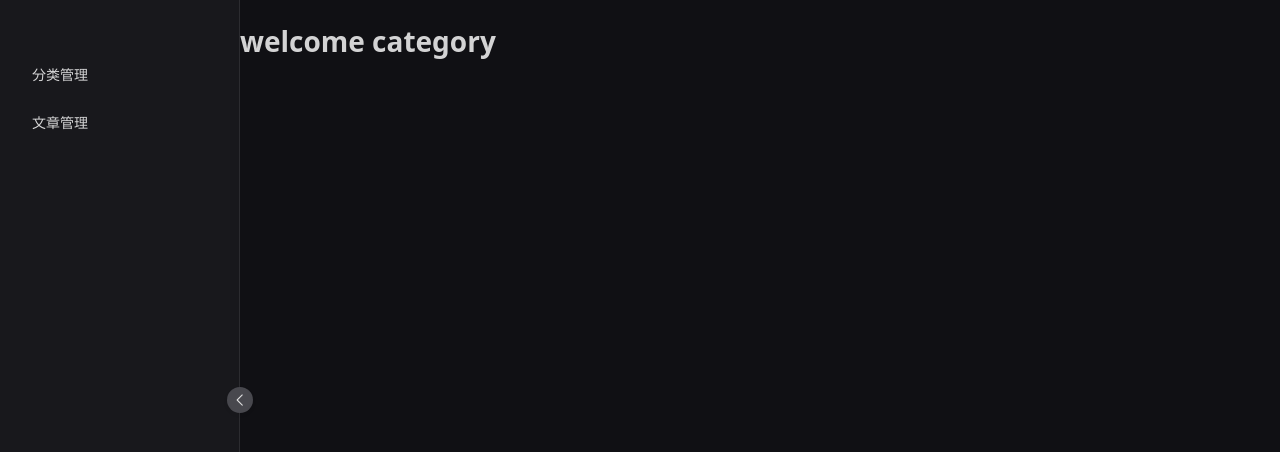
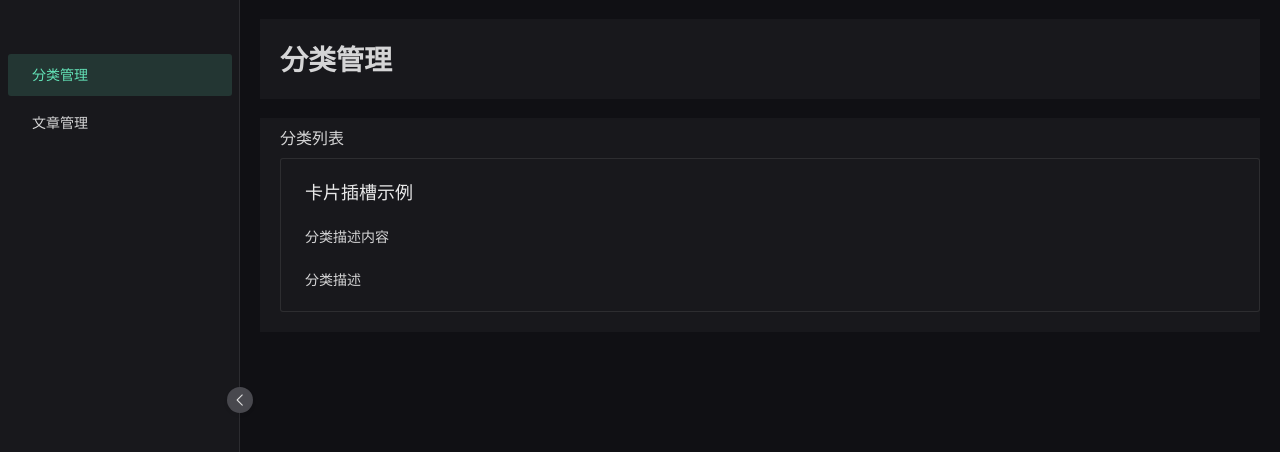
Before and after one commit to Chasers2021/super-blog, a Vue app: page /category in a window 1280 px wide. Shown: the top 452 px of the page. Built offline with nearby package versions, Linux system fonts and the light colour scheme; no server answers.

Commit message:
feat: 添加 axios

```diff
--- a/package.json
+++ b/package.json
@@ -10,6 +10,7 @@
     "lint": "eslint . --ext .vue,.js,.jsx,.cjs,.mjs,.ts,.tsx,.cts,.mts --fix --ignore-path .gitignore"
   },
   "dependencies": {
+    "axios": "^1.1.3",
     "highlight.js": "^11.6.0",
     "marked": "^4.1.1",
     "monaco-editor": "^0.34.0",
--- a/src/App.vue
+++ b/src/App.vue
@@ -1,9 +1,11 @@
 
 <template>
   <n-config-provider :theme="theme" class="config-provider">
-    <layout class="layout">
-      <router-view />
-    </layout>
+    <n-notification-provider>
+      <layout class="layout">
+        <router-view />
+      </layout>
+    </n-notification-provider>
   </n-config-provider>
 </template>
 
@@ -11,7 +13,7 @@
   import { RouterView } from "vue-router";
   import Layout from './layout/index.vue';
   import { ref } from "vue";
-  import { darkTheme ,NConfigProvider } from 'naive-ui';
+  import { darkTheme, NConfigProvider } from 'naive-ui';
   const theme = ref(darkTheme);
 </script>
 
--- /dev/null
+++ b/src/api/category.ts
@@ -0,0 +1,8 @@
+import { service } from '@/plugins';
+
+export const getCategories = async () => {
+  await service({
+    method: 'get',
+    url: '/category'
+  });
+};
--- a/src/layout/index.vue
+++ b/src/layout/index.vue
@@ -11,27 +11,56 @@
       @expand="collapsed = false"
     >
       <n-menu
+        :value="selectedKey"
         :collapsed="collapsed"
         :collapsed-width="64"
         :collapsed-icon-size="22"
         :options="menus"
       />
     </n-layout-sider>
-    <slot />
+
+    <n-layout-content class="main">
+      <h1 class="title">{{ currentRoute.meta.name }}</h1>
+      <slot />
+    </n-layout-content>
   </n-layout>
 </template>
 
 <script setup lang="ts">
-  import { ref, computed } from 'vue';
-  import { useRouter } from 'vue-router';
+  import { ref, computed, h } from 'vue';
+  import { useRouter, useRoute, RouterLink } from 'vue-router';
+
   const router = useRouter();
+  const currentRoute = useRoute();
   const routes = router.getRoutes();
   const collapsed = ref<boolean>(false);
 
   const menus = computed(() => {
     return routes.filter(route => route.meta).map((item) => ({
-      label: item.meta.name,
+      label: () => h(
+        RouterLink,
+        {
+          to: {
+            name: item.name,
+          }
+        },
+        { default: () => item.meta.name }
+      ),
       key: item.name
     }));
   });
+
+  const selectedKey = computed(() => currentRoute.name);
 </script>
+
+<style lang="less" scoped>
+  .main {
+    padding: 0 20px;
+    .title {
+      padding-left: 20px;
+      height: 80px;
+      line-height: 80px;
+      background-color: rgb(24, 24, 28);
+    }
+  }
+</style>
--- /dev/null
+++ b/src/plugins/http.ts
@@ -0,0 +1,28 @@
+import axios, {
+  type AxiosInstance,
+  type AxiosRequestConfig,
+  type AxiosResponse
+} from 'axios';
+
+export const service: AxiosInstance = axios.create({
+  timeout: 5000,
+  baseURL: '/dev'
+});
+
+service.interceptors.request.use(
+  (config: AxiosRequestConfig): AxiosRequestConfig => {
+    return config;
+  },
+  (error): Promise<any> => {
+    return Promise.reject(error);
+  }
+);
+
+service.interceptors.response.use(
+  (response: AxiosResponse) => {
+    return response.data;
+  },
+  error => {
+    return Promise.reject(error);
+  }
+);
--- a/src/plugins/index.ts
+++ b/src/plugins/index.ts
@@ -1,2 +1,3 @@
-// export { setupMarkdown } from '@/plugins/markdown';
 export { setupNaive } from '@/plugins/naive';
+
+export { service } from '@/plugins/http';
--- a/src/router/index.ts
+++ b/src/router/index.ts
@@ -1,5 +1,6 @@
 import { createRouter, createWebHistory } from 'vue-router';
 const Category = () => import('@/views/category/index.vue');
+const Article = () => import('@/views/article/index.vue');
 
 const router = createRouter({
   history: createWebHistory(import.meta.env.BASE_URL),
@@ -20,7 +21,7 @@ const router = createRouter({
     {
       path: '/article',
       name: 'article',
-      component: () => import('@/components/editor/editor.vue'),
+      component: Article,
       meta: {
         name: '文章管理'
       }
--- /dev/null
+++ b/src/views/article/index.vue
@@ -0,0 +1,16 @@
+<template>
+  <div class="main">
+    <header class="header"></header>
+  </div>
+</template>
+
+<script setup lang="ts">
+
+</script>
+
+<style lang="less" scoped>
+  .main {
+    padding-left: 20px;
+    background-color: rgb(24, 24, 28);;
+  }
+</style>
--- a/src/views/category/index.vue
+++ b/src/views/category/index.vue
@@ -1,7 +1,48 @@
 <template>
-  <h1>welcome category</h1>
+  <div class="main">
+    <header class="header">分类列表</header>
+    <n-card title="卡片插槽示例">
+      <template #header>
+        分类1
+      </template>
+      分类描述内容
+      <template #footer>
+       分类描述
+      </template>
+    </n-card>
+  </div>
 </template>
 
 <script setup lang="ts">
+  import { onMounted } from 'vue';
+  import { getCategories } from '@/api/category';
+  import { useNotification } from 'naive-ui';
+  const notification = useNotification();
 
+  onMounted(async () => {
+    try {
+      await getCategories();
+    } catch (error) {
+      notification.warning({
+        content: '说点啥呢',
+        meta: '想不出来',
+        duration: 1500,
+        keepAliveOnHover: true
+      });
+    }
+  });
 </script>
+
+<style lang="less" scoped>
+  .main {
+    padding-left: 20px;
+    background-color: rgb(24, 24, 28);
+    padding-bottom: 20px;
+
+    .header {
+      height: 40px;
+      font-size: 16px;
+      line-height: 40px;
+    }
+  }
+</style>
```
Also changed, not shown: 1 other file (tests, documents, lock files or other folders).
